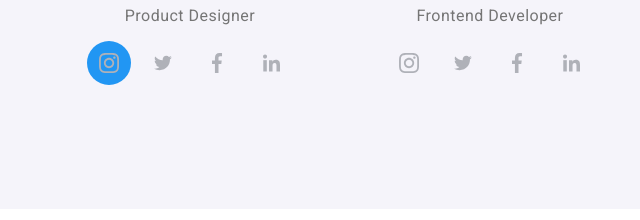
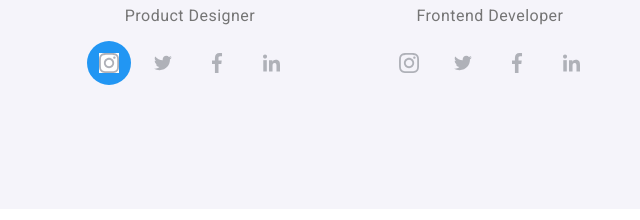
Before and after one commit to Igor432/goit-markup-hw-04, a plain HTML site: page index.html in a window 1280 px wide. In both pictures the pointer is over the icon 109 px from the left and 2128 px from the top of the page. Shown: the part 2066-2286 px from the top of the page, 0-640 px from the left. Drawn offline with Linux system fonts and the light colour scheme.

Commit message:
Update style.css

```diff
--- a/styles/style.css
+++ b/styles/style.css
@@ -346,8 +346,8 @@ header {
     background-color: var(--blue-color);
 }
 
-.team-link>svg:hover {
-    fill: #FFFFFF;
+.social-icons:hover {
+    background-color: #FFFFFF;
 }
 
 
```
